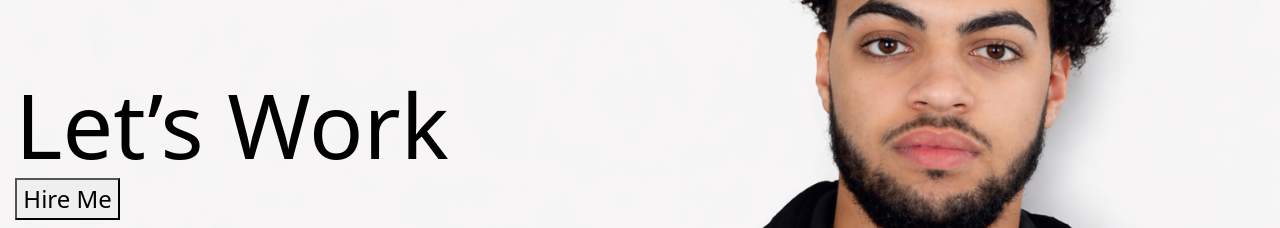
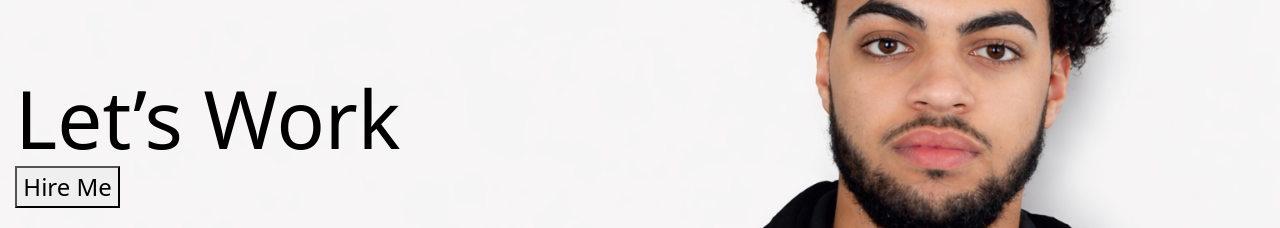
Before and after one commit to DariusNauglerWilliams/Darius-Naugler-Williams-Portfolio, a React (Vite) app in the folder dnw-portfolio/: page / in a window 1280 px wide. Shown: the part 276-504 px from the top of the page. Built offline with nearby package versions, Linux system fonts and the light colour scheme.

Commit message:
font size maybe help

```diff
--- a/dnw-portfolio/src/cta.jsx
+++ b/dnw-portfolio/src/cta.jsx
@@ -9,7 +9,7 @@ function Cta() {
 
 
        <div style={{ position: "absolute", top: "37%", left: "1.2%" }}>
-        <h1 style={{ fontSize: "90px", margin: 0, color: "#000000" }}>Let’s Work</h1>
+        <h1 style={{ fontSize: "80px", margin: 0, color: "#000000" }}>Let’s Work</h1>
         <a href="#resume">
           <button style={{ fontSize: "24px" , color: "#000000"}}>Hire Me</button>
         </a>
```
